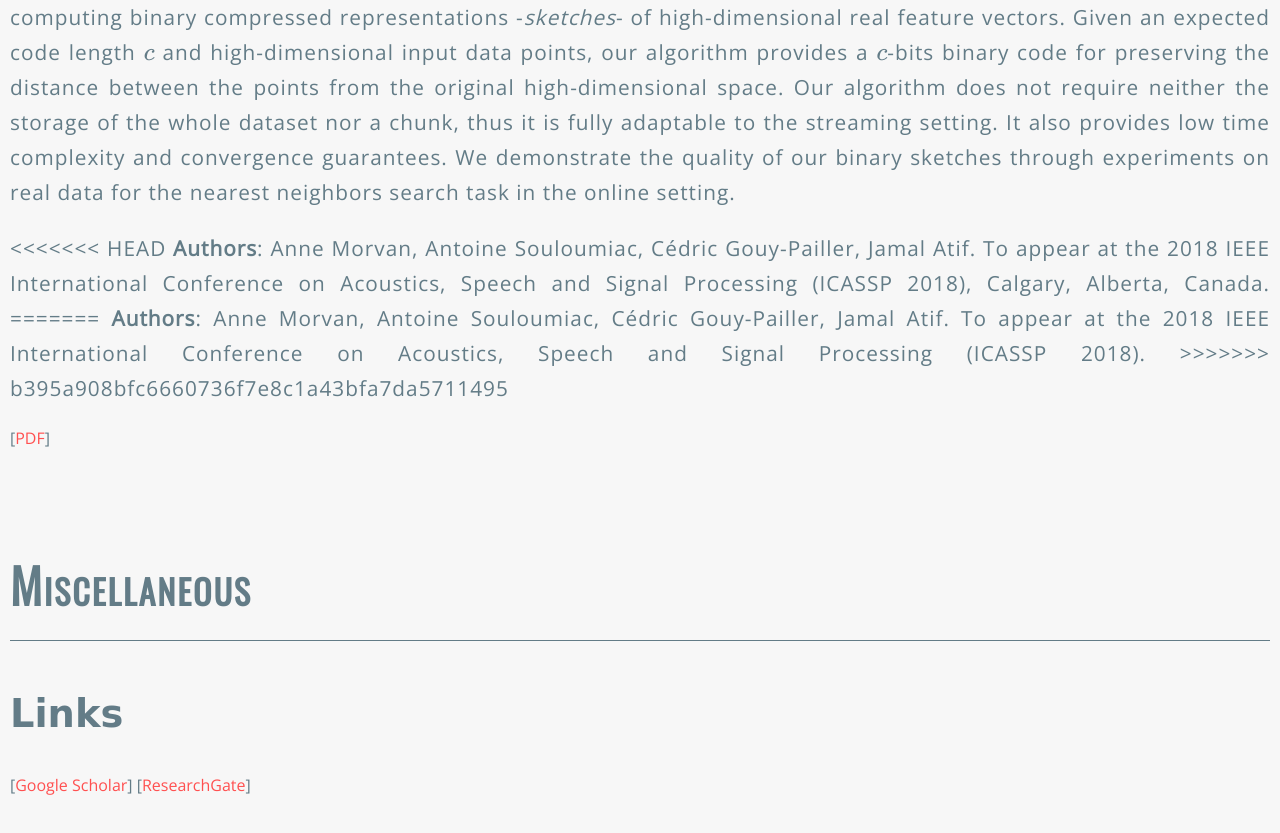
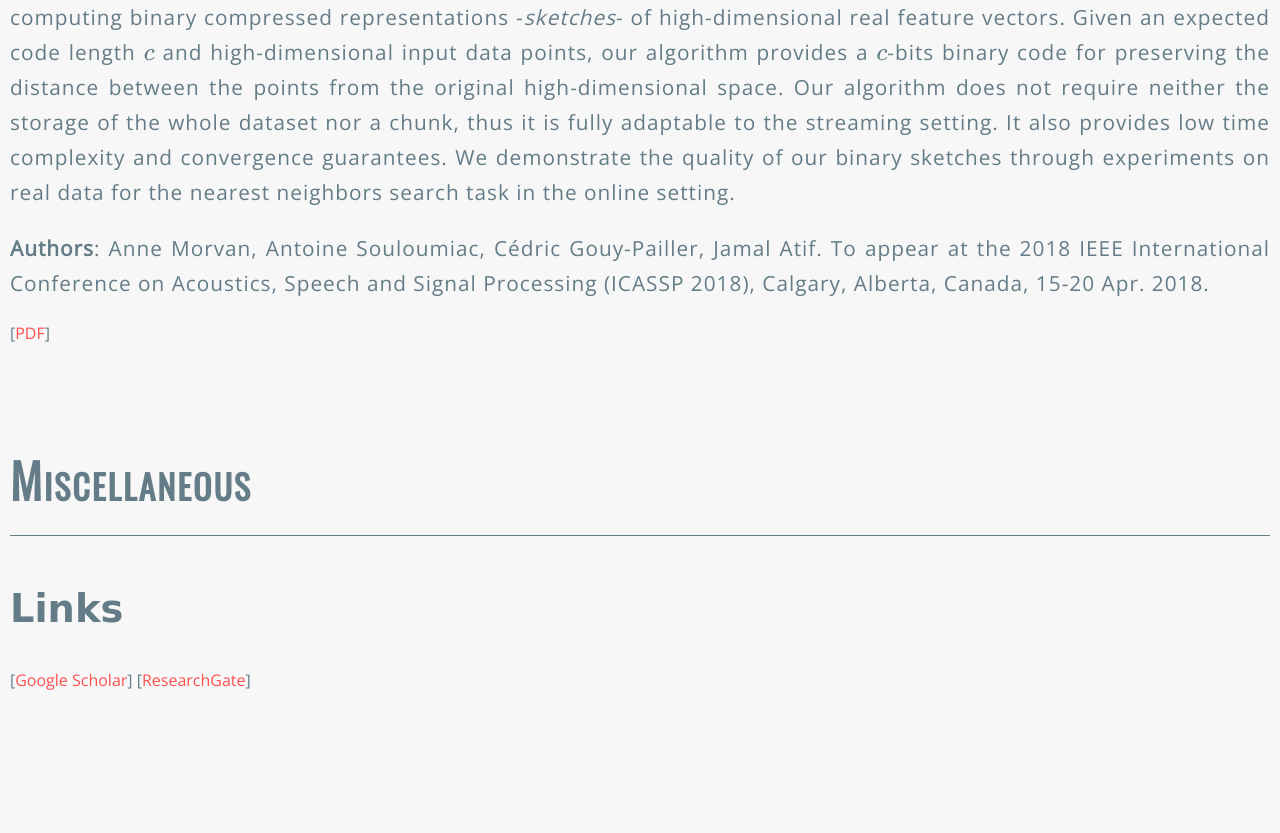
Before and after one commit to annemorvan/annemorvan.github.io, a plain HTML site: page index.html in a window 1280 px wide. Shown: the part 3030-3863 px from the top of the page. Drawn offline with nearby package versions, Linux system fonts and the light colour scheme; some packages are replaced by stand-ins of ours; a web font is replaced by a local one.

Commit message:
update conf date

```diff
--- a/index.html
+++ b/index.html
@@ -93,11 +93,7 @@
                         We demonstrate the quality of our binary sketches through experiments on real data for the nearest neighbors search task in the online setting.
                     </p>
                     <p>
-<<<<<<< HEAD
-                        <b>Authors</b>: Anne Morvan, Antoine Souloumiac, Cédric Gouy-Pailler, Jamal Atif. To appear at the 2018 IEEE International Conference on Acoustics, Speech and Signal Processing (ICASSP 2018), Calgary, Alberta, Canada.
-=======
-                        <b>Authors</b>: Anne Morvan, Antoine Souloumiac, Cédric Gouy-Pailler, Jamal Atif. To appear at the 2018 IEEE International Conference on Acoustics, Speech and Signal Processing (ICASSP 2018).
->>>>>>> b395a908bfc6660736f7e8c1a43bfa7da5711495
+                        <b>Authors</b>: Anne Morvan, Antoine Souloumiac, Cédric Gouy-Pailler, Jamal Atif. To appear at the 2018 IEEE International Conference on Acoustics, Speech and Signal Processing (ICASSP 2018), Calgary, Alberta, Canada, 15-20 Apr. 2018.
                     </p>
                     [<a href="https://arxiv.org/abs/1705.07661">PDF</a>]
                     <!-- [<a href="">code</a>] -->
```
